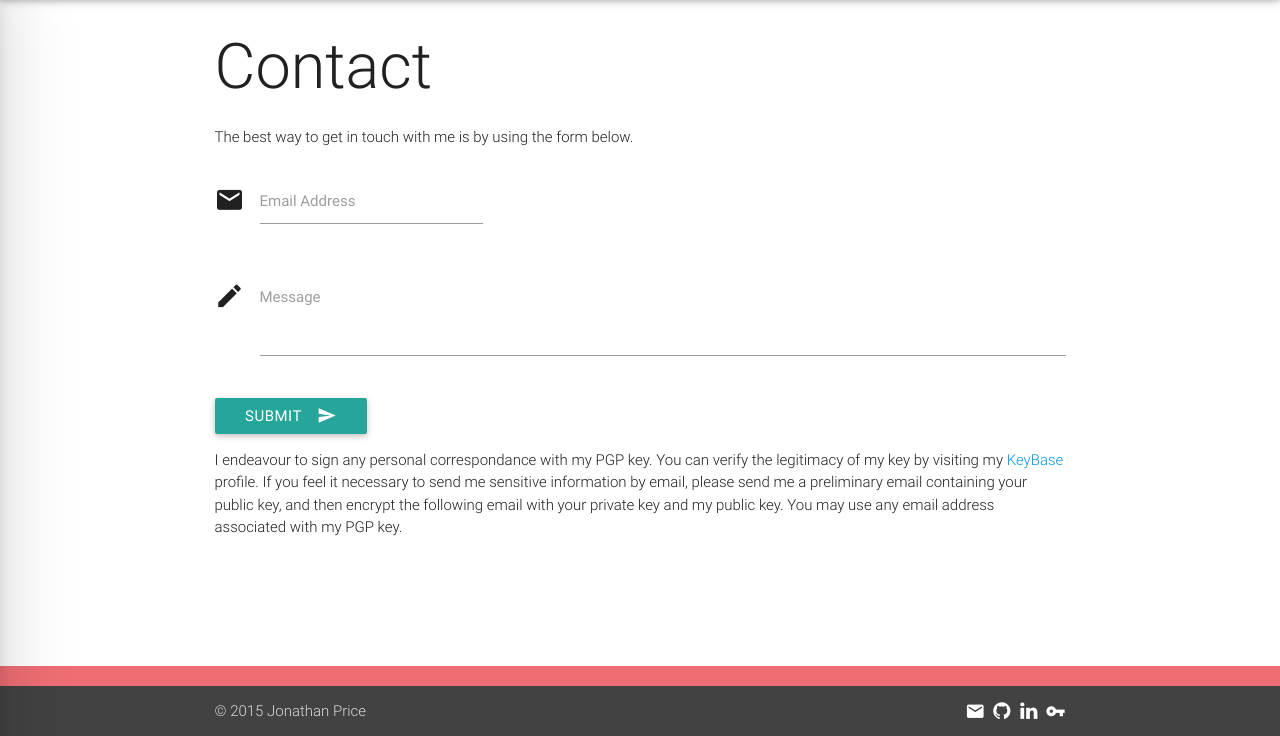
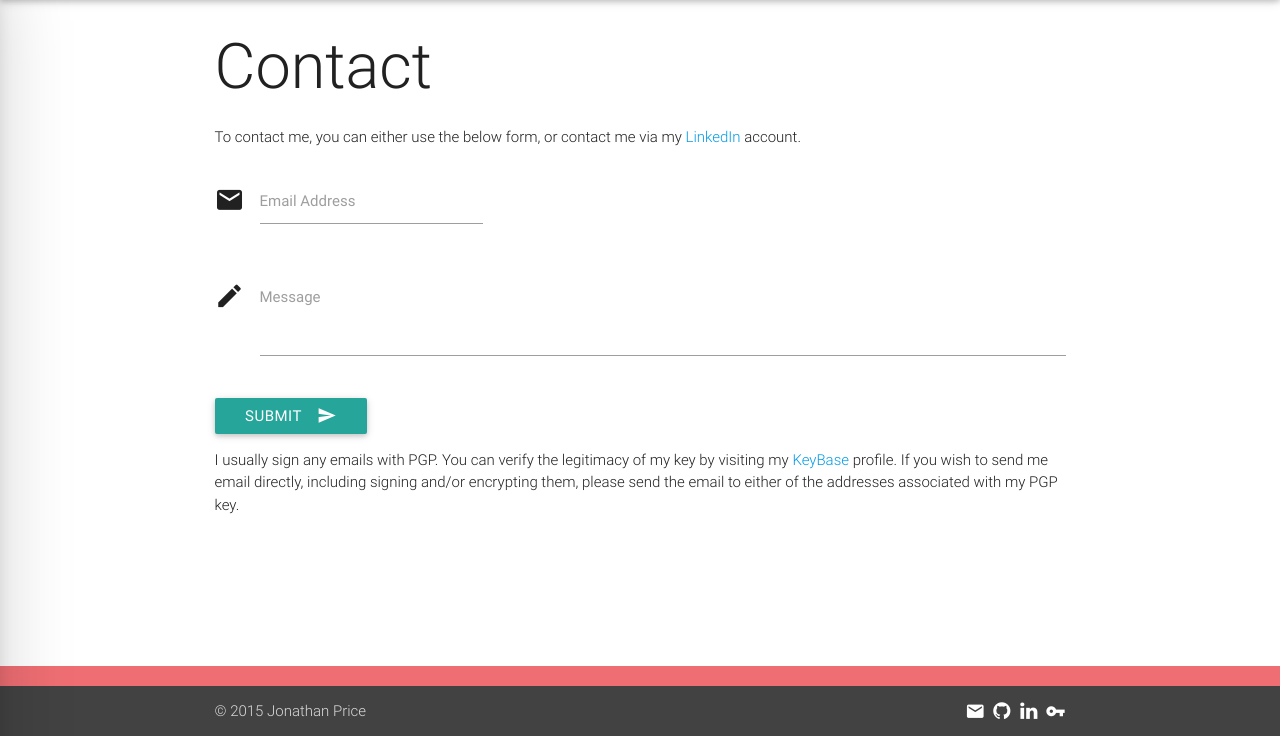
Before and after one commit to Pricetx/jonathanprice.uk, a PHP site: page /contact in a window 1280 px wide. Shown: the part 64-800 px from the top of the page. Run offline with PHP 8.4, Linux system fonts and the light colour scheme; some libraries are stand-ins or nearby versions.

Commit message:
Added mention to LinkedIn profile on contact page re-worded PGP section on contact page

```diff
--- a/contact/index.php
+++ b/contact/index.php
@@ -7,7 +7,8 @@
             <div class="col s12 m8 l9">
               <h1 class="light grey-text text-darken-4 header">Contact</h1>
               <p class="light grey-text text-darken-4 intro-paragraph">
-                The best way to get in touch with me is by using the form below.
+                To contact me, you can either use the below form, or contact me via my
+                  <a href="https://uk.linkedin.com/in/jonathanpriceuk">LinkedIn</a> account.
               </p>
             </div>
 
@@ -31,11 +32,10 @@
                 <button class="btn waves-effect waves-light" type="submit" name="action">Submit<i class="mdi-content-send right"></i></button>
 
                 <p class="light grey-text text-darken-4">
-                  I endeavour to sign any personal correspondance with my PGP key. You can verify the legitimacy
-                  of my key by visiting my <a href="http://keybase.io/pricetx">KeyBase</a> profile. If you feel it
-                  necessary to send me sensitive information by email, please send me a preliminary email containing
-                  your public key, and then encrypt the following email with your private key and my public key.
-                  You may use any email address associated with my PGP key.
+                  I usually sign any emails with PGP. You can verify the legitimacy
+                  of my key by visiting my <a href="http://keybase.io/pricetx">KeyBase</a> profile. If you wish to
+		  send me email directly, including signing and/or encrypting them, please send the email to either
+                  of the addresses associated with my PGP key.
                 </p>
               </form>
 
```
